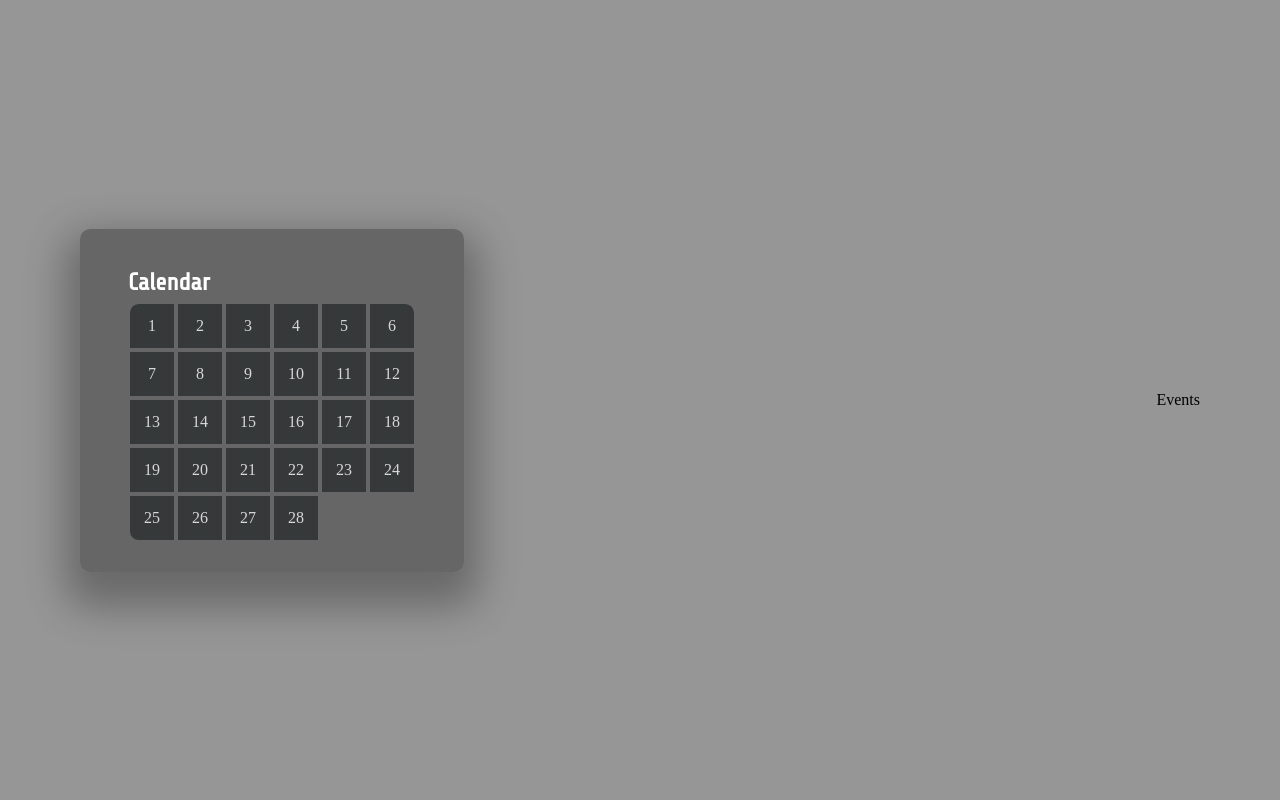
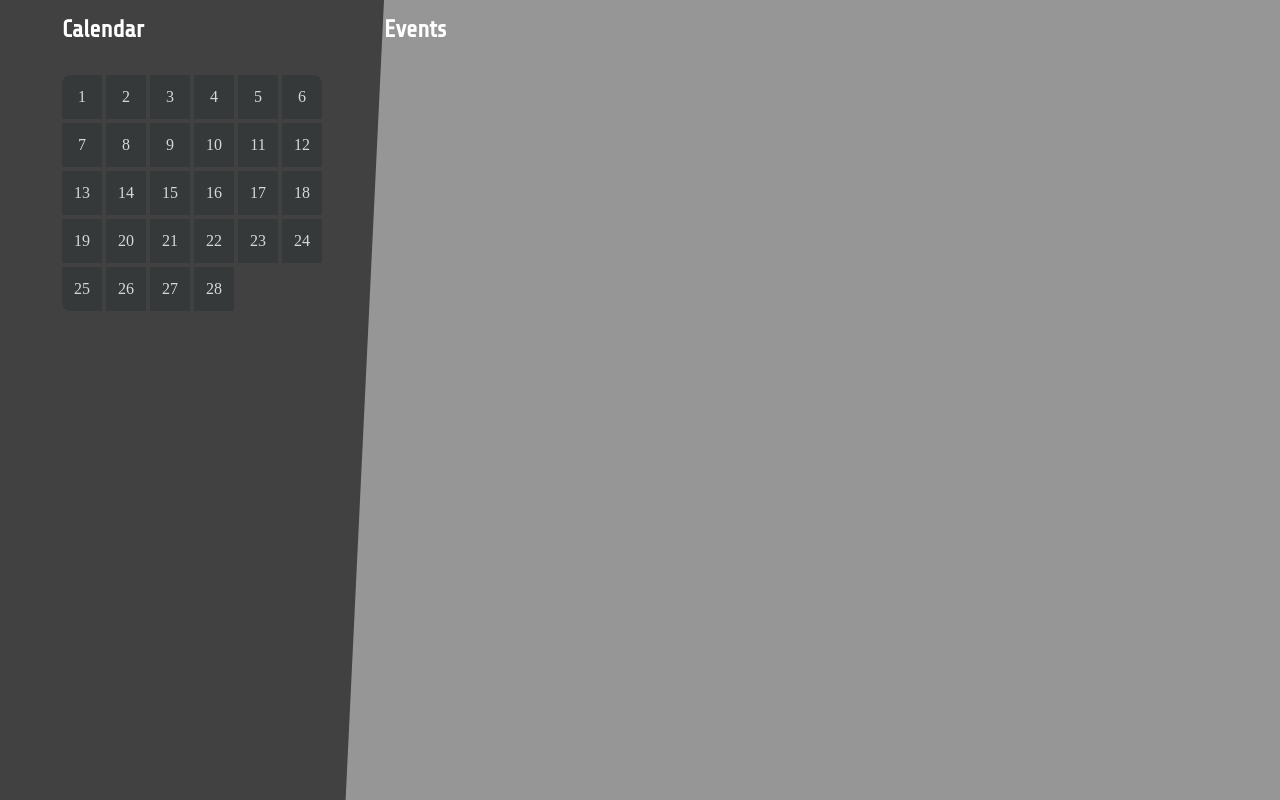
Before and after one commit to NixMichael/win10_calendar_replica, a React (Create React App) app: page / in a window 1280 px wide. Built offline with nearby package versions, Linux system fonts and the light colour scheme; a web font is replaced by a local one.

Commit message:
Layout and colour changes

```diff
--- a/src/App.js
+++ b/src/App.js
@@ -4,8 +4,12 @@ import Events from './components/Events'
 function App() {
   return (
     <div className="App">
-      <Calendar />
-      <Events />
+      <div>
+        <Calendar />
+      </div>
+      <div>
+        <Events />
+      </div>
     </div>
   );
 }
--- a/src/components/Calendar.js
+++ b/src/components/Calendar.js
@@ -9,9 +9,9 @@ const Calendar = () => {
             const x = e.clientX - container.offsetLeft
             const y = e.clientY - container.offsetTop
             if (e.clientX > container.offsetLeft && e.clientX < (container.offsetLeft + container.offsetWidth) && e.clientY > container.offsetTop && e.clientY < (container.offsetTop + container.offsetHeight)) {
-                container.style.background = `radial-gradient(at ${x}px ${y}px, rgba(100,155,250,0.8) 5%, rgba(100,155,250,0.65) 10%, rgba(100,155,250,0.35) 15%, rgba(78, 78, 78, 0.8) 30%, rgba(78,78,78,0.15) 70%)`
+                container.style.background = `radial-gradient(at ${x}px ${y}px, rgba(100,155,250,85) 5%, rgba(100,155,250,0.65) 13%, rgba(100,155,250,0.4) 18%, rgba(100, 155, 250, 0.15) 24%, rgba(78,78,78,0) 40%)`
             } else {
-                container.style.background = 'rgba(0,0,0,0);'
+                container.style.background = ''
             }
         })
     }, [])
@@ -35,10 +35,12 @@ const Calendar = () => {
     const n = 28
 
     return (
-        <div className='surround'>
+        <div className='calendar'>
             <h3>Calendar</h3>
-            <div className='container'>
-                {[...Array(n)].map((e,i) => <div className='date-box' onClick={() => dateAction(i + 1)} key={i}>{i+1}</div>)}
+            <div className='surround'>
+                <div className='container'>
+                    {[...Array(n)].map((e,i) => <div className='date-box' onClick={() => dateAction(i + 1)} key={i}>{i+1}</div>)}
+                </div>
             </div>
         </div>
     )
--- a/src/components/Events.js
+++ b/src/components/Events.js
@@ -3,7 +3,7 @@ import React from 'react'
 const Events = () => {
     return (
         <div className='events'>
-            Events
+            <h3>Events</h3>
         </div>
     )
 }
--- a/src/index.scss
+++ b/src/index.scss
@@ -5,8 +5,12 @@
   --grid-gap: 4px;
 }
 
+* {
+  margin: 0;
+  box-sizing: border-box;
+}
+
 body {
-  margin: 0;
   min-height: 100vh;
   background: rgba(150,150,150,1);
   -webkit-font-smoothing: antialiased;
@@ -17,34 +21,56 @@ body {
   font-family: 'Turret Road', cursive;
 }
 
+h3 {
+  margin-top: 1rem;
+  color: white;
+  width: calc((var(--box-dim) * 6) + (5 * var(--grid-gap)));
+  text-align: left;
+  font-size: 1.5rem;
+  font-family: 'Share Tech', sans-serif;
+}
+
 .App {
+  height: 100%;
   width: 100vw;
   display: flex;
-  justify-content: space-between;
+  justify-content: flex-start;
+  align-items: center;
+
+  & > div {
+    height: 100vh;
+    display: flex;
+    justify-content: center;
+
+  }
+  & > div:first-child {
+    flex-basis: 30%;
+    background: rgb(65, 65, 65);
+    clip-path: polygon(0 0, 100% 0, 90% 100%, 0 100%);
+  }
+
+  & > div:last-child {
+    flex-basis: 70%;
+    display: flex;
+    justify-content: flex-start;
+  }
+}
+
+.calendar {
+  display: flex;
+  flex-direction: column;
   align-items: center;
 }
 
 .surround {
-  background: rgba(78, 78, 78, 0.65);
   border-radius: 10px;
   overflow: hidden;
-  margin-left: 5rem;
   padding: 2rem;
   min-width: 320px;
   display: flex;
   flex-direction: column;
   justify-content: center;
   align-items: center;
-  box-shadow: 0 20px 40px 15px rgba(0,0,0,0.3);
-
-  h3 {
-    color: white;
-    align-self: flex-start;
-    padding-left: 1rem;
-    margin: 0.5rem 0;
-    font-size: 1.5rem;
-    font-family: 'Share Tech', sans-serif;
-  }
 }
 
 .container {
@@ -88,7 +114,3 @@ body {
     border: 2px solid rgba(255,255,255,0.75);
   }
 }
-
-.events {
-  margin-right: 5rem;
-}
```
